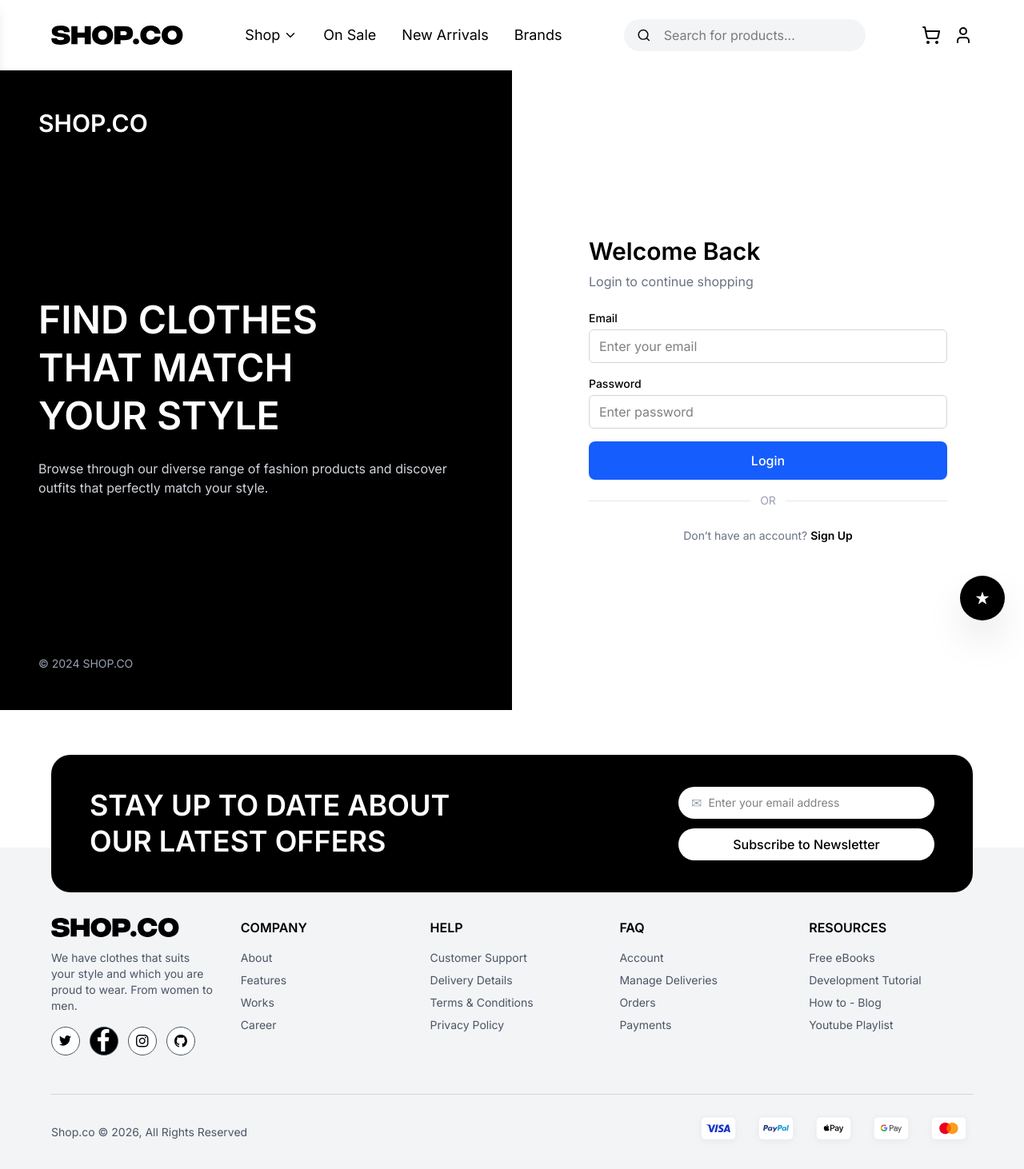
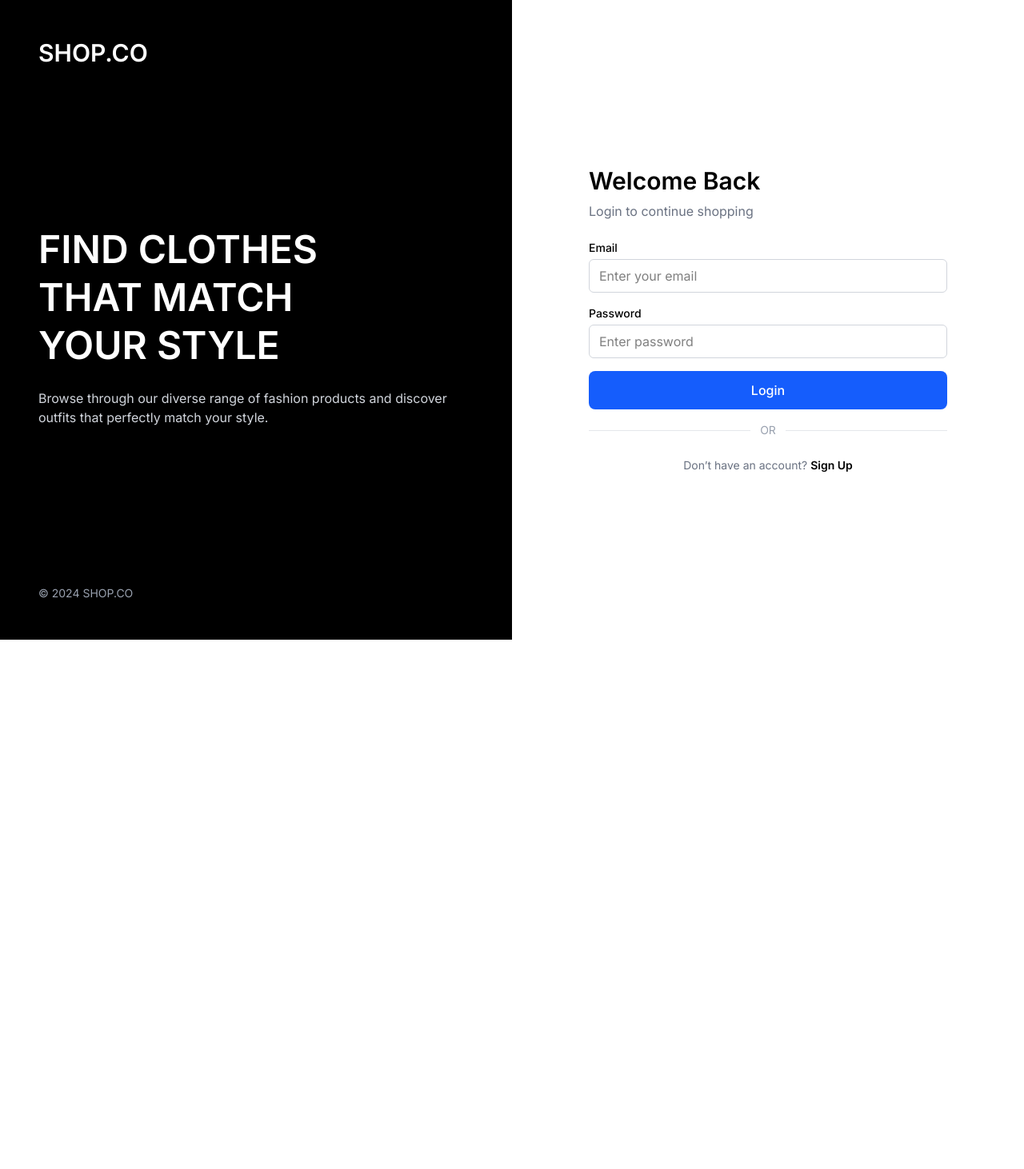
Before and after one commit to Charanjot9037/clothingEcommerce, a Next.js app in the folder application/: page /login in a window 1280 px wide. Shown: the top 1462 px of the page at 80% size. After the commit the page ends 800 px from the top, so only its background shows below. Built offline with nearby package versions, Linux system fonts and the light colour scheme.

Commit message:
TASK-7:added minor functionalities

```diff
--- a/application/app/components/elements/ConditionalLayout.jsx
+++ b/application/app/components/elements/ConditionalLayout.jsx
@@ -9,14 +9,15 @@ import { NAV_LINKS } from "../../constants/navbar";
 export default function ConditionalLayout({ children }) {
   const pathname = usePathname();
   const isAdminPage = pathname?.startsWith("/admin");
-
+  const isLogin = pathname?.startsWith("/login");
+  const isSignUp = pathname?.startsWith("/signup");
   return (
     <>
-      {!isAdminPage && <Navbar logo="/global/logo.svg" links={NAV_LINKS} />}
+      {!isAdminPage && !isLogin && !isSignUp && <Navbar logo="/global/logo.svg" links={NAV_LINKS} />}
       {children}
-      {!isAdminPage && <Newsletter />}
-      {!isAdminPage && <StyleAdvisorWidget />}
-      {!isAdminPage && <Footer />}
+      {!isAdminPage && !isLogin && !isSignUp && <Newsletter />}
+      {!isAdminPage && !isLogin && !isSignUp && <StyleAdvisorWidget />}
+      {!isAdminPage && !isLogin && !isSignUp && <Footer />}
     </>
   );
 }
--- a/application/app/orders/page.jsx
+++ b/application/app/orders/page.jsx
@@ -142,7 +142,7 @@ function OrdersContent() {
                 </div>
 
                 {/* ── Delivery & Date Info ── */}
-<div className="grid grid-cols-3 gap-3 px-5 pb-4">
+<div className="grid grid-cols-1 sm:grid-cols-2 lg:grid-cols-3 gap-3 px-5 pb-4">
   <div className="flex items-center gap-2 bg-gray-50 rounded-xl px-3 py-2.5">
     <Truck size={15} className="text-gray-400 flex-shrink-0" />
     <div>
```
